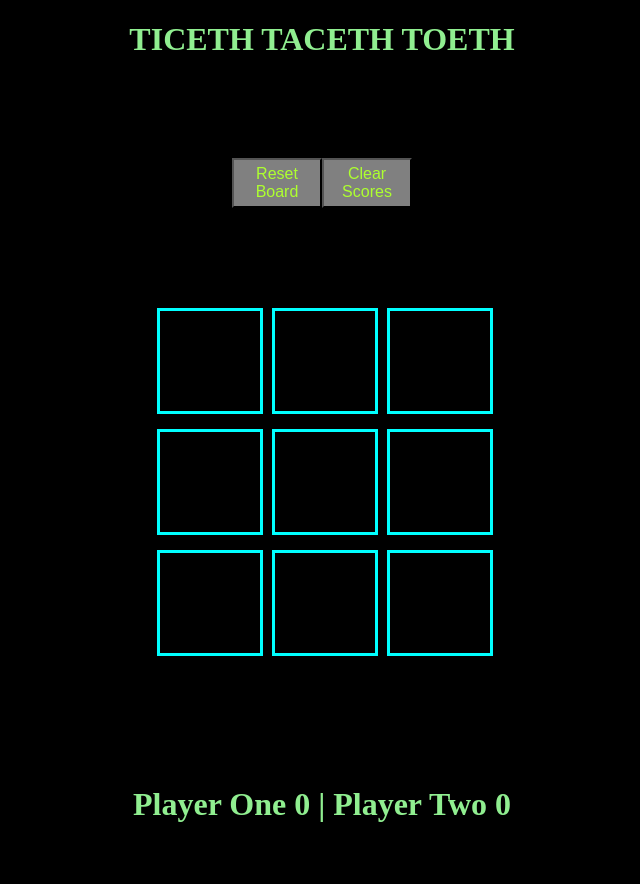
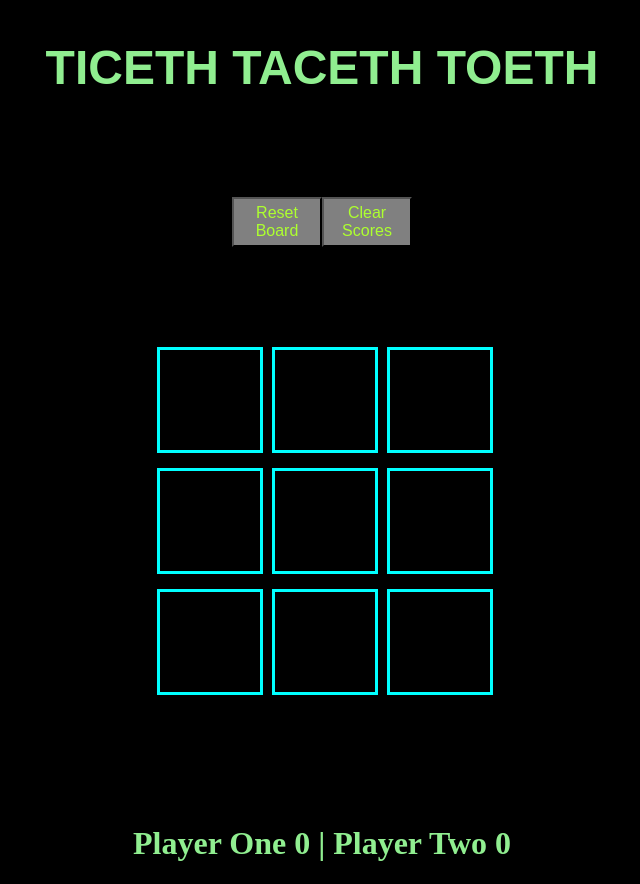
Before and after one commit to Jcirona/tic-tac-toe, a plain HTML site: page index.html in a window 1280 px wide. Shown: the whole page, without its empty margins (318-958 px from the left). Before the commit the page ends 845 px from the top, so only its background shows below. Drawn offline with Linux system fonts and the light colour scheme.

Commit message:
some CSS changes

```diff
--- a/style.css
+++ b/style.css
@@ -6,8 +6,11 @@ body {
 }
 
 header h1 {
+    font-family: Arial, Helvetica, sans-serif;
     display: flex;
     justify-content: center;
+    font-size: 3em;
+    margin-top: 40px;
 }
 
 main {
```
